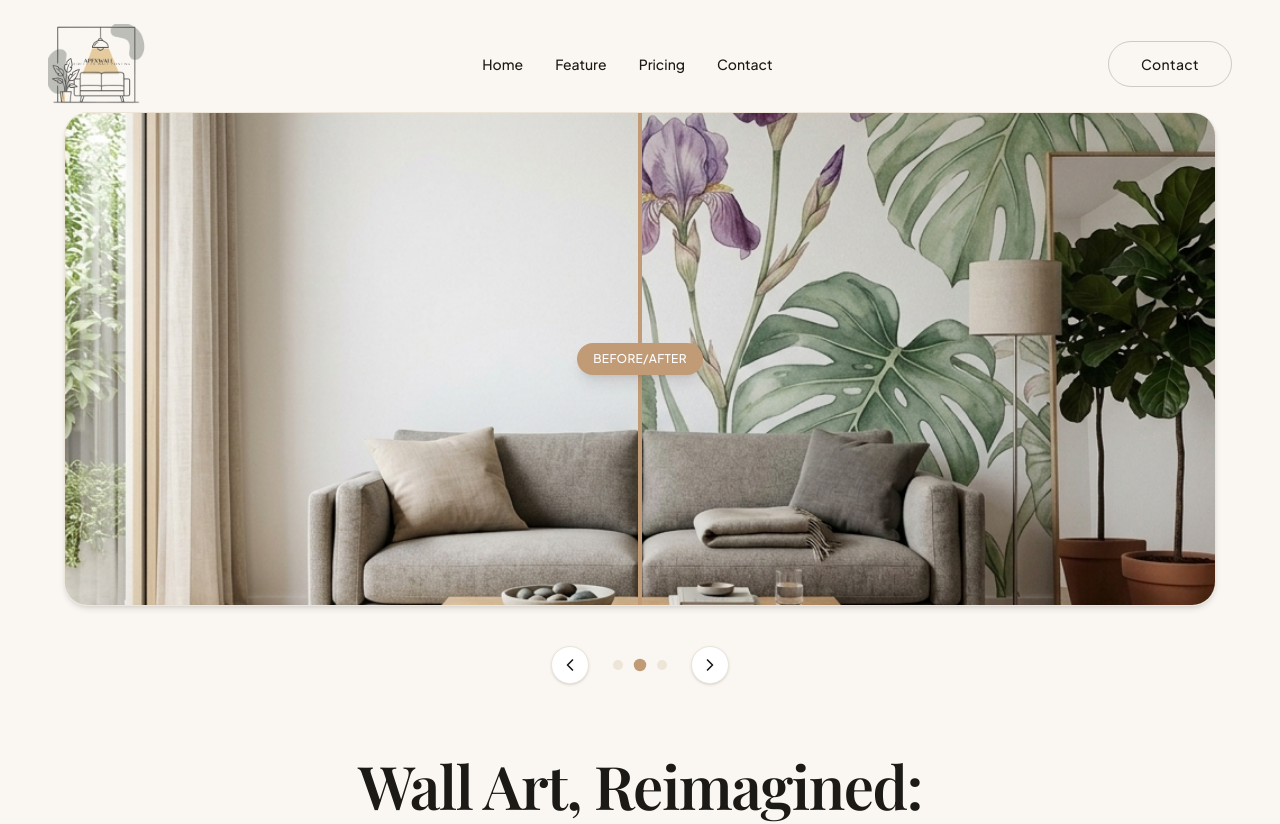
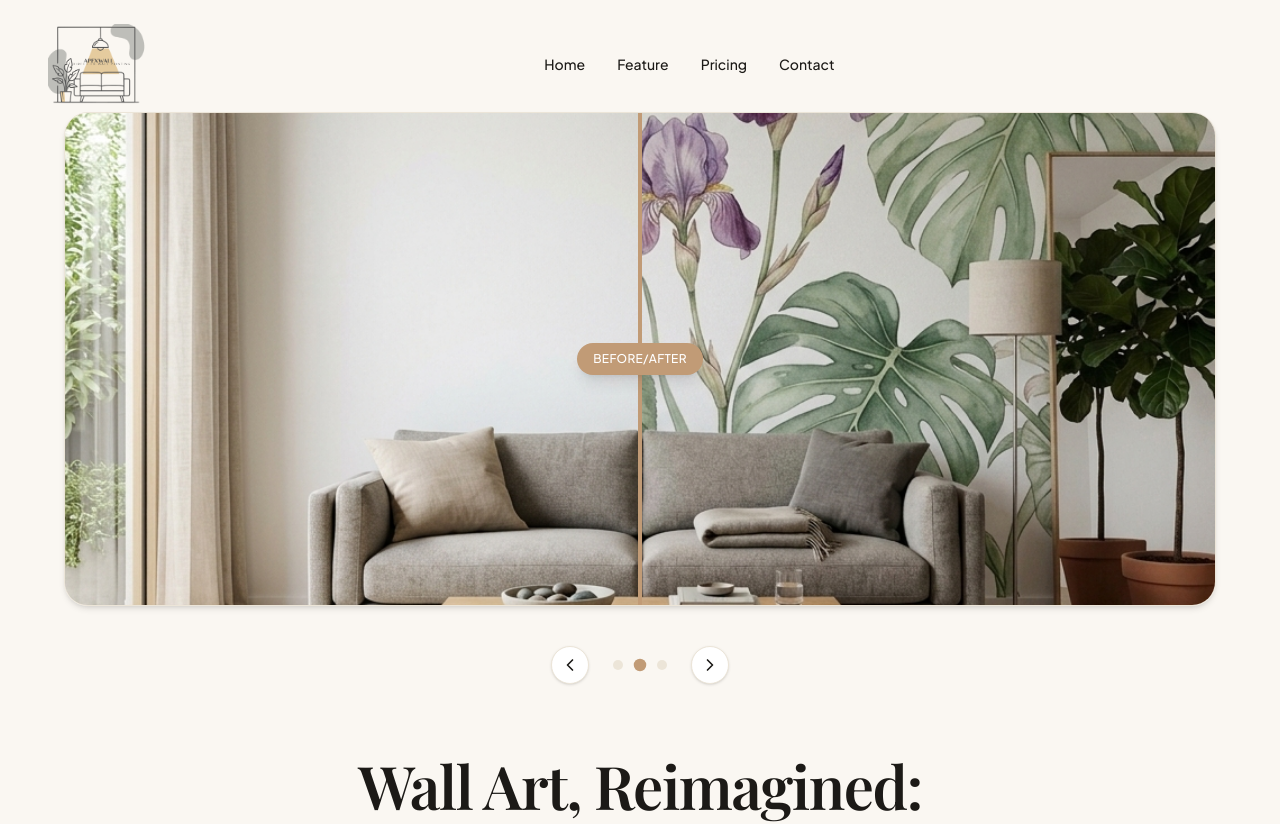
Before and after one commit to JayaSuriya24/ApexWall_3D_Website, a Next.js app: page / in a window 1280 px wide. Shown: the top 824 px of the page. Built offline with nearby package versions, Linux system fonts and the light colour scheme; a web font is replaced by a local one.

Commit message:
chore: remove contact pill button from navbar

```diff
--- a/src/components/sections/navbar.tsx
+++ b/src/components/sections/navbar.tsx
@@ -57,9 +57,7 @@ export function Navbar() {
 
           {/* Desktop Actions */}
           <div className="hidden lg:flex items-center">
-            <PillButton asChild variant="outline" className="px-6 py-2">
-              <a href="#contact">Contact</a>
-            </PillButton>
+            {/* Removed Contact Button */}
           </div>
 
           {/* Mobile Menu Toggle */}
@@ -94,11 +92,7 @@ export function Navbar() {
                 </a>
               ))}
               <div className="mt-8">
-                <PillButton asChild variant="outline" className="w-full">
-                  <a href="#contact" onClick={() => setIsMobileMenuOpen(false)}>
-                    Contact
-                  </a>
-                </PillButton>
+                {/* Removed Mobile Contact Button */}
               </div>
             </nav>
           </motion.div>
```
